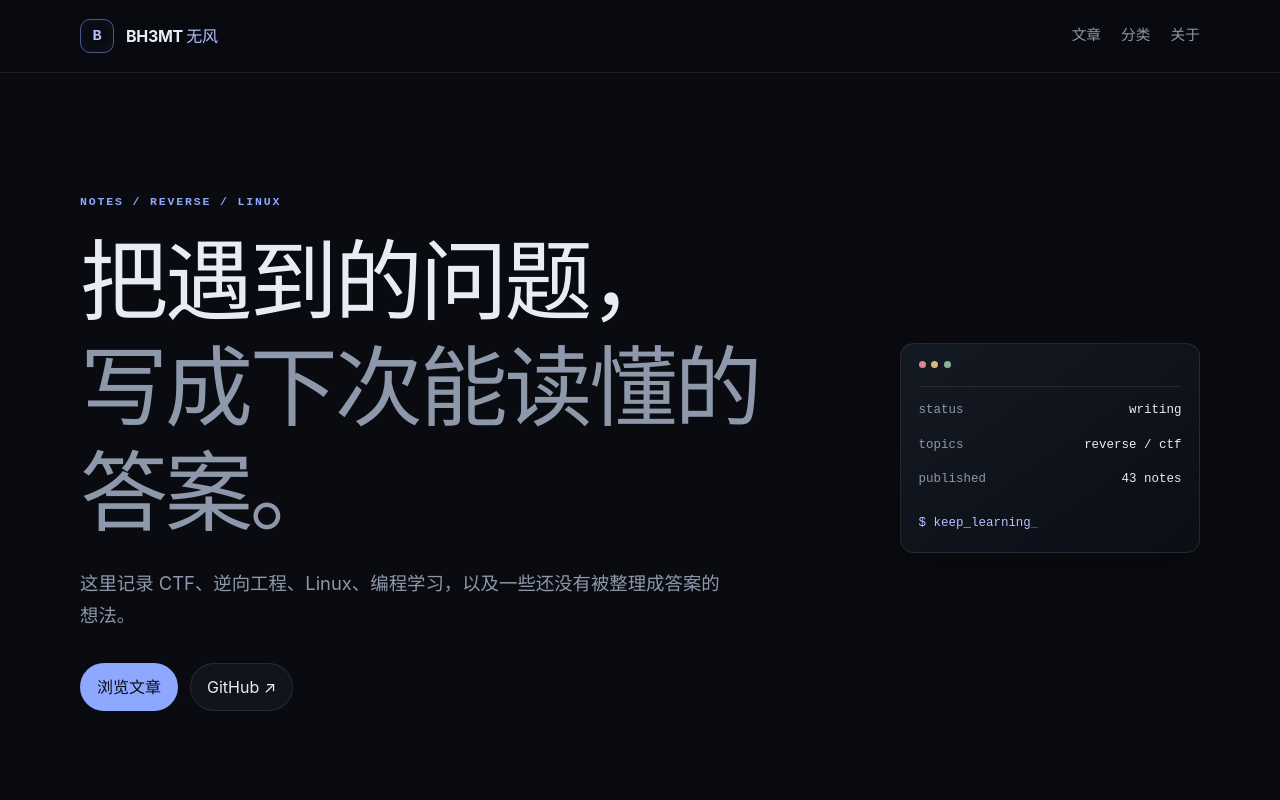
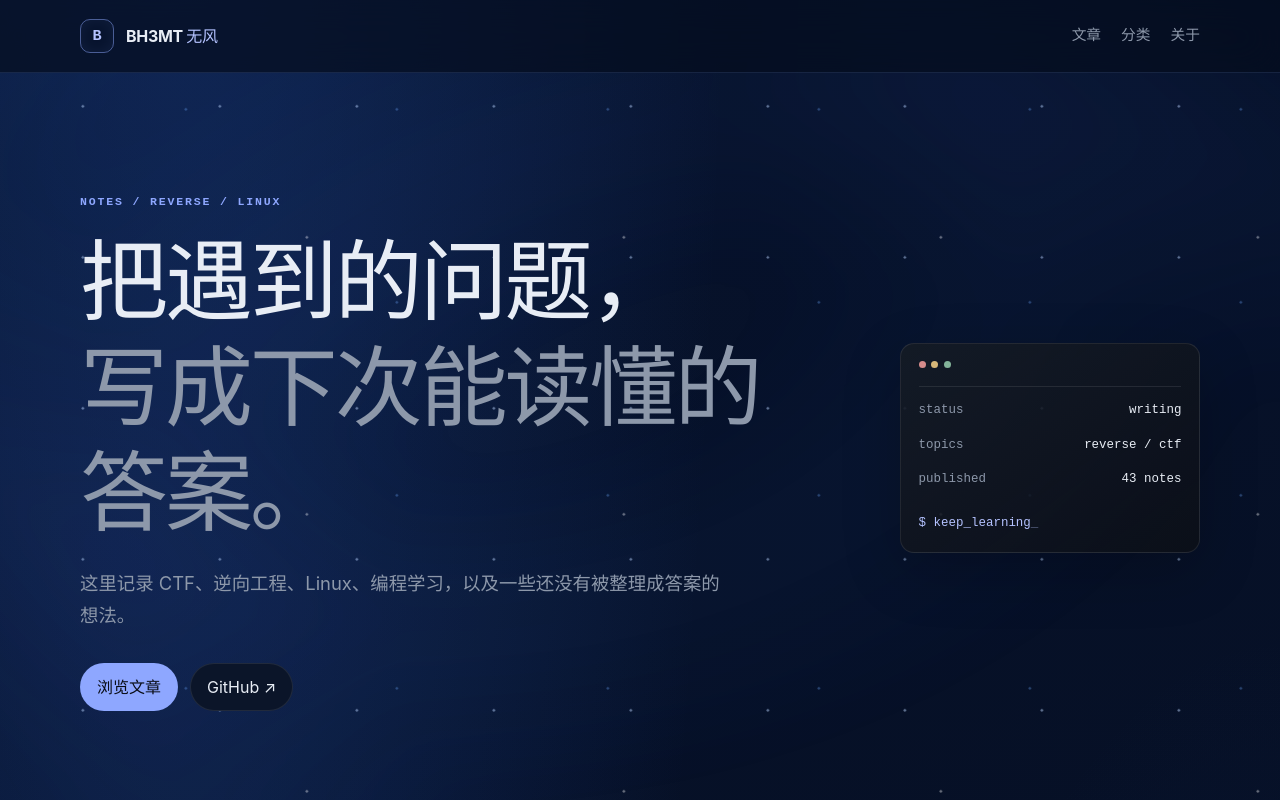
Before and after one commit to qinyuanxin132/bh3mt.cn, an Astro site: page / in a window 1280 px wide. Shown: the top 800 px of the page. Built offline with nearby package versions, Linux system fonts and the light colour scheme; Astro itself is replaced by a stand-in of ours.

Commit message:
style: add blue starry sky background

```diff
--- a/src/styles/global.css
+++ b/src/styles/global.css
@@ -1,14 +1,14 @@
 :root {
   color-scheme: dark;
-  --bg: #090b10;
-  --panel: #10141c;
-  --panel-soft: #151b25;
+  --bg: #050b1a;
+  --panel: #0b1529;
+  --panel-soft: #11213b;
   --text: #e8edf5;
   --muted: #8d98aa;
   --line: rgba(255,255,255,.09);
   --accent: #8ea7ff;
   --accent-strong: #b4c2ff;
-  --code: #0b0f16;
+  --code: #071126;
   --max: 1120px;
   font-family: Inter, ui-sans-serif, system-ui, -apple-system, BlinkMacSystemFont, "Segoe UI", "Noto Sans SC", sans-serif;
   font-synthesis: none;
@@ -16,11 +16,16 @@
 
 * { box-sizing: border-box; }
 html { background: var(--bg); scroll-behavior: smooth; }
-body { margin: 0; color: var(--text); background: radial-gradient(circle at 80% -10%, rgba(93,116,216,.18), transparent 35rem), var(--bg); line-height: 1.75; }
+body { position: relative; min-height: 100vh; margin: 0; color: var(--text); background: radial-gradient(ellipse at 15% -10%, rgba(48,104,214,.28), transparent 34rem), radial-gradient(ellipse at 100% 35%, rgba(25,65,155,.2), transparent 30rem), linear-gradient(160deg, #07132d 0%, var(--bg) 52%, #030713 100%); line-height: 1.75; overflow-x: hidden; }
+body::before { content: ''; position: fixed; inset: 0; z-index: 0; pointer-events: none; opacity: .58; background-image: radial-gradient(circle, rgba(190,215,255,.88) 0 1px, transparent 1.5px), radial-gradient(circle, rgba(113,171,255,.6) 0 1px, transparent 1.5px), radial-gradient(circle, rgba(255,255,255,.7) 0 1px, transparent 1.5px); background-size: 137px 151px, 211px 193px, 317px 277px; background-position: 17px 29px, 83px 11px, 151px 97px; animation: star-drift 34s linear infinite; }
+body::after { content: ''; position: fixed; inset: -20%; z-index: 0; pointer-events: none; opacity: .45; background: radial-gradient(ellipse at 40% 35%, transparent 0 22%, rgba(57,107,220,.1) 38%, transparent 58%), radial-gradient(ellipse at 65% 70%, transparent 0 30%, rgba(76,117,255,.08) 46%, transparent 66%); filter: blur(30px); animation: nebula-drift 24s ease-in-out infinite alternate; }
+.site-header, main, .site-footer { position: relative; z-index: 1; }
+@keyframes star-drift { from { transform: translate3d(0, 0, 0); } to { transform: translate3d(-18px, 12px, 0); } }
+@keyframes nebula-drift { from { transform: translate3d(-2%, -1%, 0) scale(1); } to { transform: translate3d(2%, 1%, 0) scale(1.05); } }
 a { color: inherit; text-decoration: none; }
 a:hover { color: var(--accent-strong); }
 .shell { width: min(calc(100% - 2.5rem), var(--max)); margin: 0 auto; }
-.site-header { border-bottom: 1px solid var(--line); background: rgba(9,11,16,.72); backdrop-filter: blur(16px); position: sticky; top: 0; z-index: 10; }
+.site-header { border-bottom: 1px solid rgba(125,169,255,.14); background: rgba(5,12,29,.68); backdrop-filter: blur(18px); position: sticky; top: 0; z-index: 10; }
 .nav { display: flex; align-items: center; justify-content: space-between; min-height: 72px; gap: 2rem; }
 .brand { display: flex; align-items: center; gap: .75rem; font-weight: 750; letter-spacing: -.02em; }.brand em { color: var(--accent-strong); font-style: normal; font-weight: 500; }
 .brand-mark { display: grid; place-items: center; width: 34px; height: 34px; border: 1px solid rgba(142,167,255,.5); border-radius: 10px; color: var(--accent-strong); font: 800 .95rem ui-monospace, monospace; box-shadow: inset 0 0 16px rgba(142,167,255,.08); }
@@ -90,6 +95,7 @@ kbd { padding: .1rem .35rem; border: 1px solid var(--line); border-radius: 5px;
 .article-content th, .article-content td { border: 1px solid var(--line); padding: .55rem .75rem; text-align: left; }
 .article-content hr { border: 0; border-top: 1px solid var(--line); margin: 2.5rem 0; }
 .back-link { color: var(--muted); font-size: .9rem; }
+@media (prefers-reduced-motion: reduce) { html { scroll-behavior: auto; } body::before, body::after, .hero-card-prompt span { animation: none; } }
 @media (max-width: 700px) {
   .shell { width: min(calc(100% - 1.5rem), var(--max)); }
   .nav { min-height: 62px; }
```
